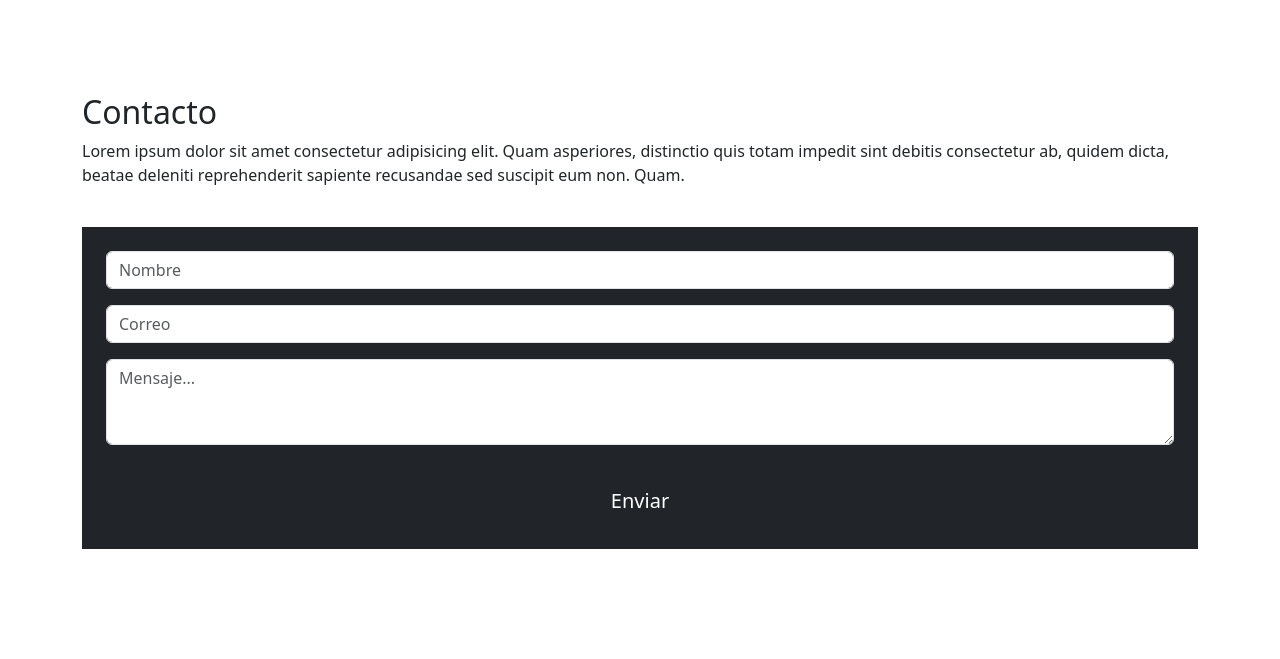
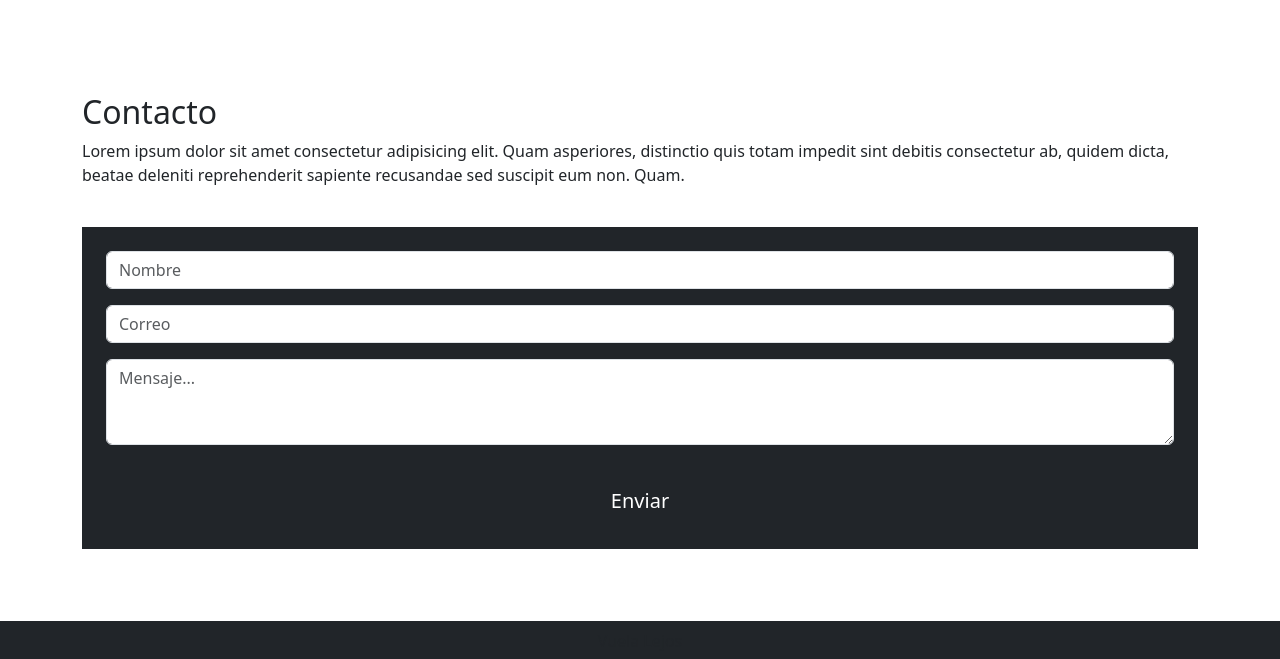
Before and after one commit to coderito/proyecto-aerolinea-vuela-lejos, a plain HTML site: page index.html in a window 1280 px wide. Shown: the part 1922-2581 px from the top of the page. Before the commit the page ends 2543 px from the top, so only its background shows below. Drawn offline with nearby package versions, Linux system fonts and the light colour scheme.

Commit message:
agregando footer

```diff
--- a/index.html
+++ b/index.html
@@ -552,6 +552,11 @@
       </div>
     </section>
 
+    <footer class="bg-dark p-2 text-center">
+      <div class="container">
+        <p>Vuela Lejos</p>
+      </div>
+    </footer>
     <script
       src="https://cdn.jsdelivr.net/npm/bootstrap@5.3.0-alpha2/dist/js/bootstrap.bundle.min.js"
       integrity="sha384-qKXV1j0HvMUeCBQ+QVp7JcfGl760yU08IQ+GpUo5hlbpg51QRiuqHAJz8+BrxE/N"
```
